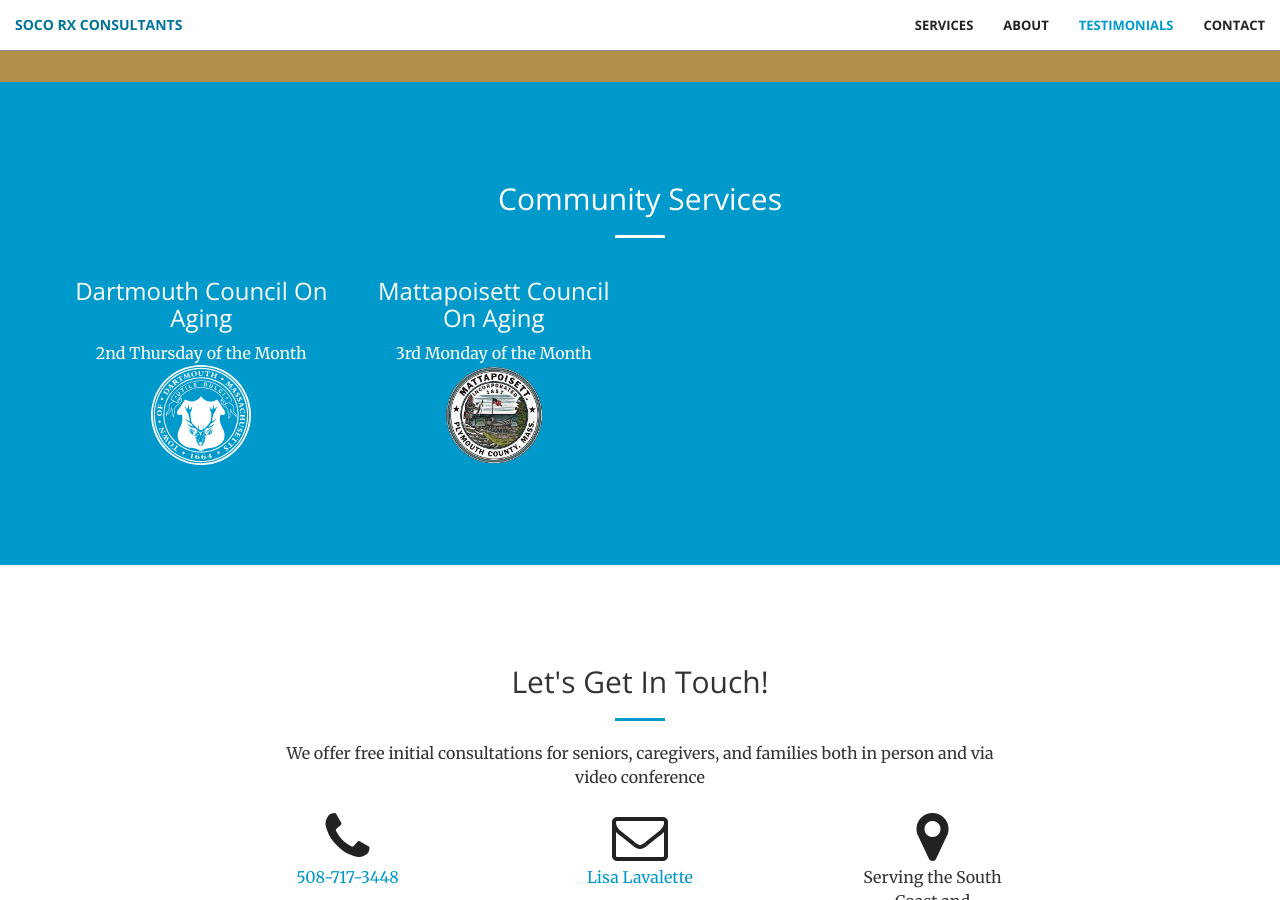
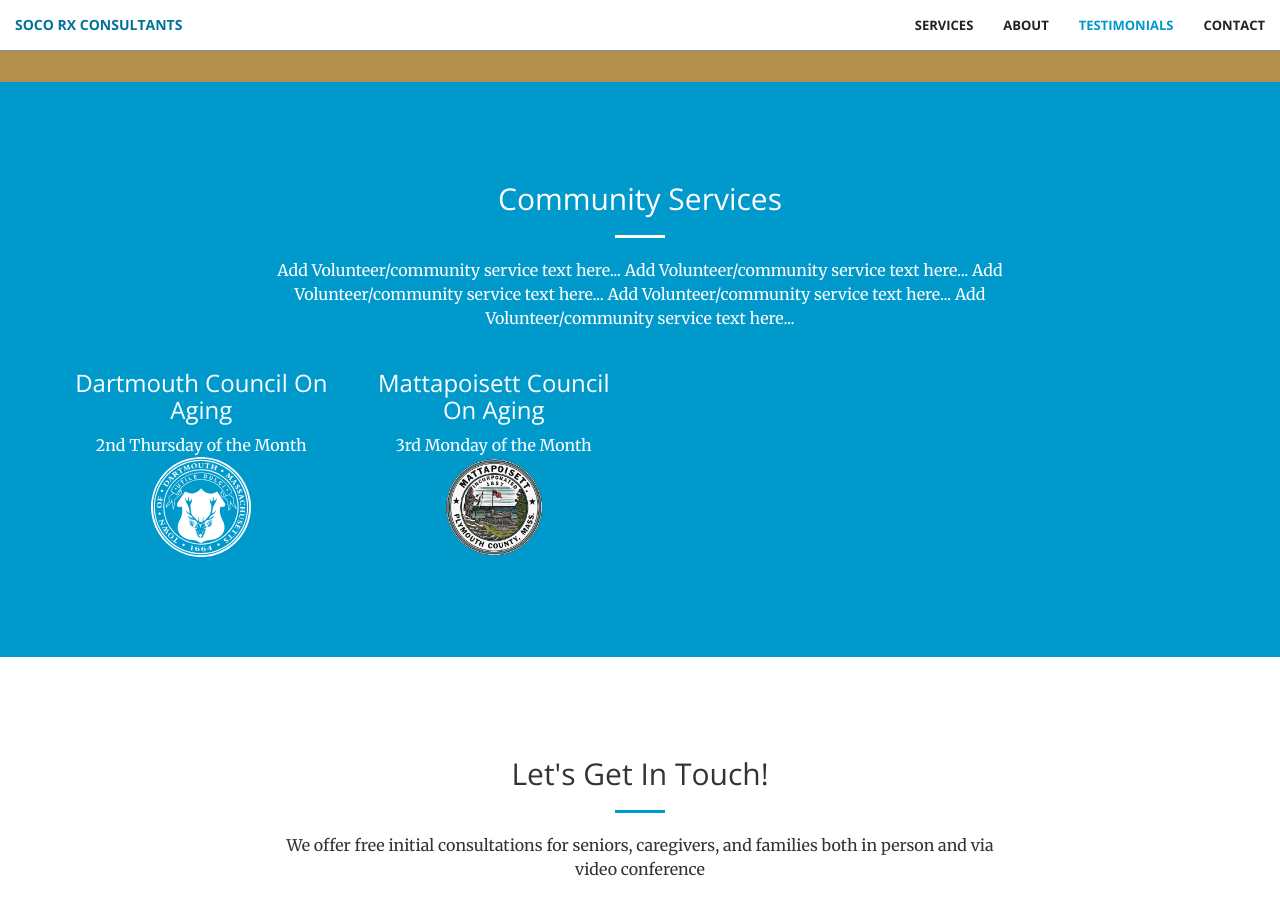
Before and after one commit to edlavalette/edlavalette.github.io, a Jekyll site: the page built from index.html, in a window 1280 px wide and 900 px high, scrolled down 3376 px. Built offline with Jekyll 4.4.1, drawn with Linux system fonts in a browser that asks for light colours.

Commit message:
Update volunteer.html

```diff
--- a/_includes/volunteer.html
+++ b/_includes/volunteer.html
@@ -4,6 +4,13 @@
             <div class="col-lg-12 text-center">
                 <h2 class="section-heading">Community Services</h2>
                 <hr class="light">
+            </div>
+        </div>
+    </div>
+        <div class="container">
+        <div class="row">
+            <div class="col-lg-8 col-lg-offset-2 text-center">
+                <p class="text-faded">Add Volunteer/community service text here... Add Volunteer/community service text here... Add Volunteer/community service text here... Add Volunteer/community service text here... Add Volunteer/community service text here... </p>
             </div>
         </div>
     </div>
```
